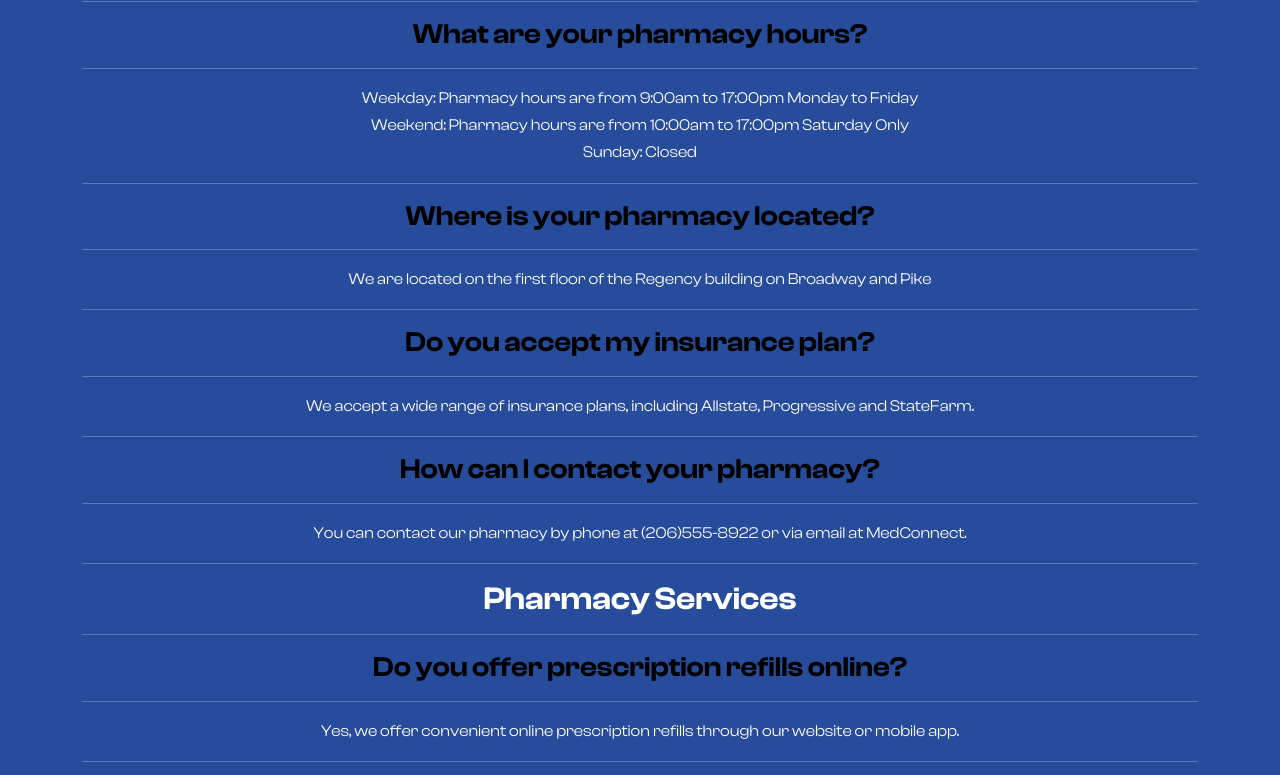
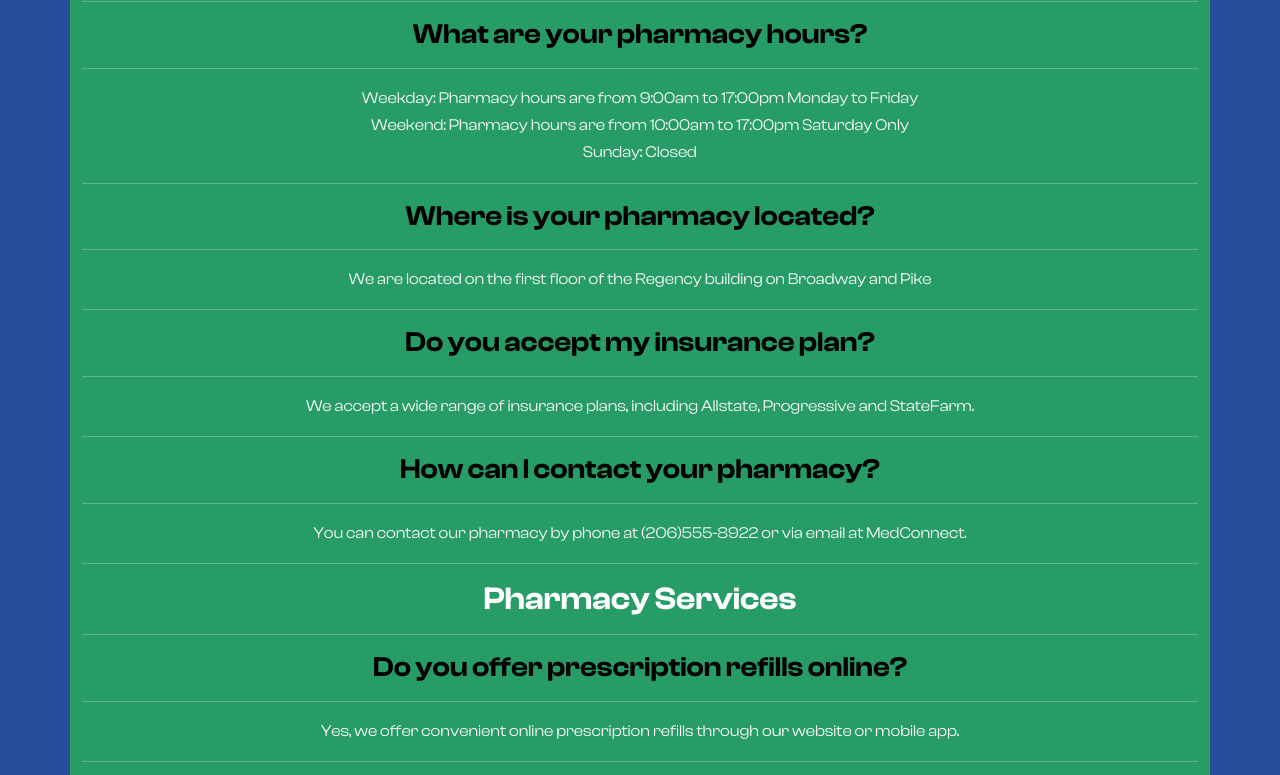
Before and after one commit to szayadi/Online-Pharmacy-Website, a plain HTML site: page assets/html/faq.html in a window 1280 px wide. Shown: the part 163-938 px from the top of the page. Drawn offline with nearby package versions, Linux system fonts and the light colour scheme.

Commit message:
new background-color

```diff
--- a/assets/css/style.css
+++ b/assets/css/style.css
@@ -153,7 +153,7 @@ img {
 }
 
 #FAQ {
-  background-color: #284c9c;
+  background-color: #289c66;
   background-position: center;
   background-size: cover;
 }
```
